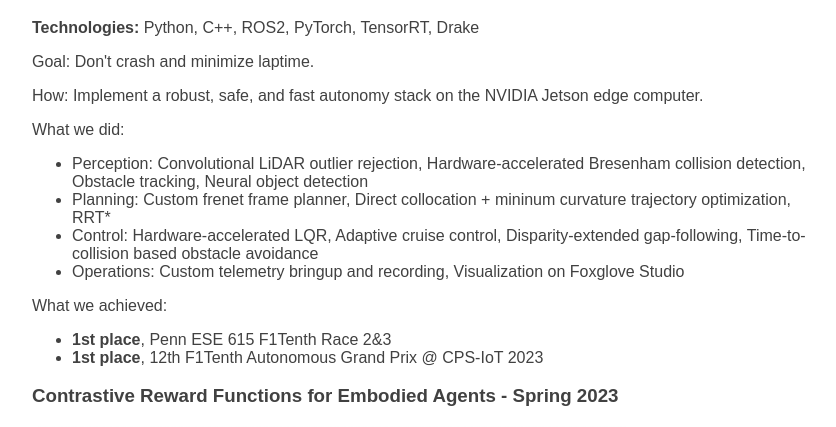
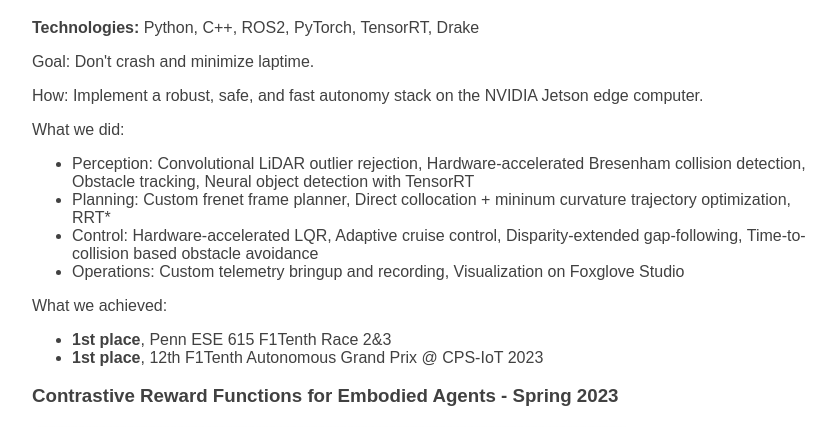
Before and after one commit to JChunX/a-website, a Flask app: page / in a window 1280 px wide. Shown: the part 1267-1694 px from the top of the page, without its empty margins (208-1044 px from the left). Run offline with Flask 3, Linux system fonts and the light colour scheme.

Commit message:
procfile

```diff
--- a/main.md
+++ b/main.md
@@ -21,7 +21,7 @@ How: Implement a robust, safe, and fast autonomy stack on the NVIDIA Jetson edge
 
 What we did:
 
-- Perception: Convolutional LiDAR outlier rejection, Hardware-accelerated Bresenham collision detection, Obstacle tracking, Neural object detection
+- Perception: Convolutional LiDAR outlier rejection, Hardware-accelerated Bresenham collision detection, Obstacle tracking, Neural object detection with TensorRT
 - Planning: Custom frenet frame planner, Direct collocation + mininum curvature trajectory optimization, RRT*
 - Control: Hardware-accelerated LQR, Adaptive cruise control, Disparity-extended gap-following, Time-to-collision based obstacle avoidance
 - Operations: Custom telemetry bringup and recording, Visualization on Foxglove Studio
--- a/templates/index.html
+++ b/templates/index.html
@@ -52,7 +52,7 @@
             Q: Tell me about a project where Jason <b>used ROS2</b>.
             <br/>
 
-            <small>Note: LLMs like JasonGPT may produce innaccurate responses.</small>
+            <small>Note: LLMs like JasonGPT may produce inaccurate responses.</small>
         </p>
         <div id="query-io-container">
             <div id="query-result"></div>
```
